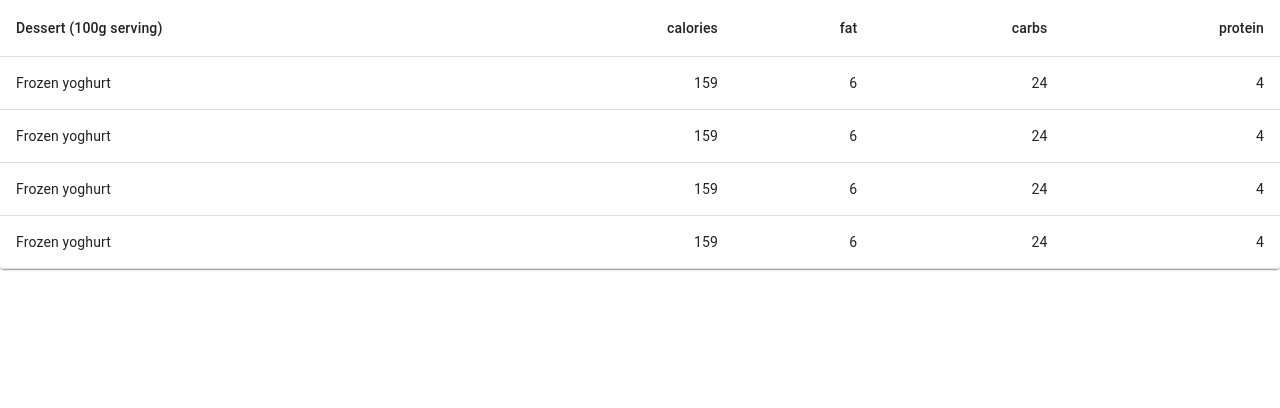
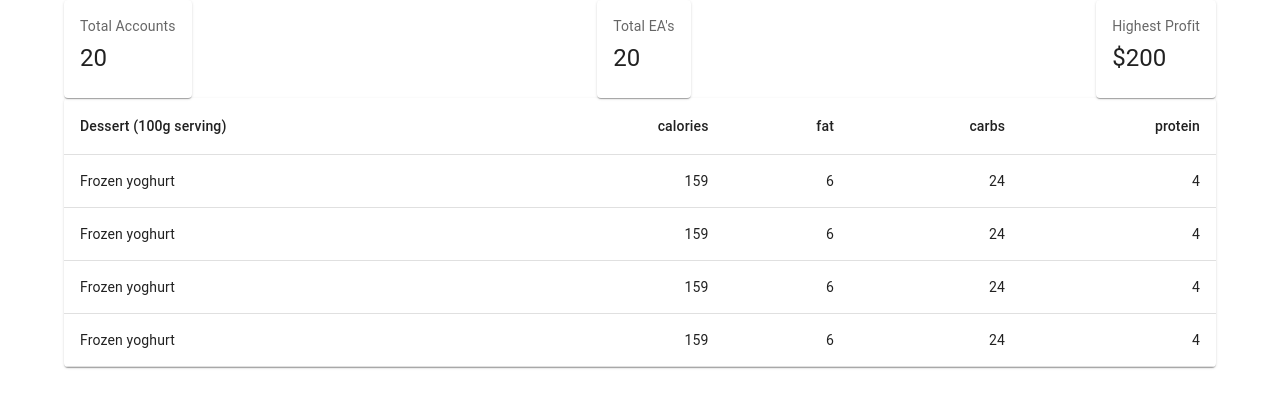
Before and after one commit to pratik-mk/fx-trade, a React (Create React App) app: page / in a window 1280 px wide. Shown: the top 408 px of the page. Built offline with nearby package versions, Linux system fonts and the light colour scheme.

Commit message:
Added Card and refactor space'

```diff
--- /dev/null
+++ b/src/components/Card/Card.jsx
@@ -0,0 +1,24 @@
+import * as React from "react";
+import Box from "@mui/material/Box";
+import Card from "@mui/material/Card";
+import CardActions from "@mui/material/CardActions";
+import CardContent from "@mui/material/CardContent";
+import Button from "@mui/material/Button";
+import Typography from "@mui/material/Typography";
+
+function BasicCard({ title, text }) {
+  return (
+    <Card>
+      <CardContent>
+        <Typography sx={{ fontSize: 14 }} color="text.secondary" gutterBottom>
+          {title}
+        </Typography>
+        <Typography variant="h5" component="div">
+          {text}
+        </Typography>
+      </CardContent>
+    </Card>
+  );
+}
+
+export default BasicCard;
--- a/src/components/Table/Table.jsx
+++ b/src/components/Table/Table.jsx
@@ -1,76 +1,26 @@
-import * as React from 'react';
-import Table from '@mui/material/Table';
-import TableBody from '@mui/material/TableBody';
-import TableCell from '@mui/material/TableCell';
-import TableContainer from '@mui/material/TableContainer';
-import TableHead from '@mui/material/TableHead';
-import TableRow from '@mui/material/TableRow';
-import Paper from '@mui/material/Paper';
+import * as React from "react";
+import Table from "@mui/material/Table";
+import TableBody from "@mui/material/TableBody";
+import TableCell from "@mui/material/TableCell";
+import TableContainer from "@mui/material/TableContainer";
+import TableHead from "@mui/material/TableHead";
+import TableRow from "@mui/material/TableRow";
+import Paper from "@mui/material/Paper";
 
-// function createData(name, calories, fat, carbs, protein) {
-//   return { name, calories, fat, carbs, protein };
-// }
-
-// const rows = [
-//   createData('Frozen yoghurt', 159, 6.0, 24, 4.0),
-//   createData('Ice cream sandwich', 237, 9.0, 37, 4.3),
-//   createData('Eclair', 262, 16.0, 24, 6.0),
-//   createData('Cupcake', 305, 3.7, 67, 4.3),
-//   createData('Gingerbread', 356, 16.0, 49, 3.9),
-// ];
-
-const columns = ['Dessert (100g serving)','calories','fat','carbs','protein']
-const rowData = [
-    {
-        name: 'Frozen yoghurt',
-        calories: 159,
-        fat: 6.0,
-        carbs: 24,
-        protein: 4.0
-    },
-    {
-        name: 'Frozen yoghurt',
-        calories: 159,
-        fat: 6.0,
-        carbs: 24,
-        protein: 4.0
-    },
-    {
-        name: 'Frozen yoghurt',
-        calories: 159,
-        fat: 6.0,
-        carbs: 24,
-        protein: 4.0
-    },
-    {
-        name: 'Frozen yoghurt',
-        calories: 159,
-        fat: 6.0,
-        carbs: 24,
-        protein: 4.0
-    }
-];
-
-export default function BasicTable() {
+export default function BasicTable({ rowData, columns }) {
   return (
     <TableContainer component={Paper}>
       <Table sx={{ minWidth: 650 }} aria-label="simple table">
         <TableHead>
           <TableRow>
-            {columns.map((col, index) => <TableCell align={index == 0 ? "" : "right"}>{col}</TableCell>)}
-            {/* <TableCell>Dessert (100g serving)</TableCell>
-            <TableCell align="right">Calories</TableCell>
-            <TableCell align="right">Fat&nbsp;(g)</TableCell>
-            <TableCell align="right">Carbs&nbsp;(g)</TableCell>
-            <TableCell align="right">Protein&nbsp;(g)</TableCell> */}
+            {columns.map((col, index) => (
+              <TableCell align={index == 0 ? "" : "right"}>{col}</TableCell>
+            ))}
           </TableRow>
         </TableHead>
         <TableBody>
           {rowData.map((row) => (
-            <TableRow
-              key={row.name}
-            //   sx={{ '&:last-child td, &:last-child th': { border: 0 } }}
-            >
+            <TableRow key={row.name}>
               <TableCell component="th" scope="row">
                 {row.name}
               </TableCell>
--- a/src/pages/Homepage.jsx
+++ b/src/pages/Homepage.jsx
@@ -1,9 +1,19 @@
+import { Container } from "@mui/material";
+import Card from "../components/Card/Card";
 import Table from "../components/Table/Table";
+import { columns, rowData } from "../services/api";
 
 const Homepage = () => {
-    return (
-      <Table />
-    );
-  }
+  return (
+    <Container maxWidth="lg">
+      <div style={{ display: "flex", justifyContent: "space-between" }}>
+        <Card title={"Total Accounts"} text={"20"} />
+        <Card title={"Total EA's"} text={"20"} />
+        <Card title={"Highest Profit"} text={"$200"} />
+      </div>
+      <Table rowData={rowData} columns={columns} />
+    </Container>
+  );
+};
 
-  export default Homepage;
+export default Homepage;
--- /dev/null
+++ b/src/services/api.js
@@ -0,0 +1,38 @@
+export const columns = [
+    "Dessert (100g serving)",
+    "calories",
+    "fat",
+    "carbs",
+    "protein",
+  ];
+
+export const rowData = [
+    {
+      name: "Frozen yoghurt",
+      calories: 159,
+      fat: 6.0,
+      carbs: 24,
+      protein: 4.0,
+    },
+    {
+      name: "Frozen yoghurt",
+      calories: 159,
+      fat: 6.0,
+      carbs: 24,
+      protein: 4.0,
+    },
+    {
+      name: "Frozen yoghurt",
+      calories: 159,
+      fat: 6.0,
+      carbs: 24,
+      protein: 4.0,
+    },
+    {
+      name: "Frozen yoghurt",
+      calories: 159,
+      fat: 6.0,
+      carbs: 24,
+      protein: 4.0,
+    },
+  ];
```
